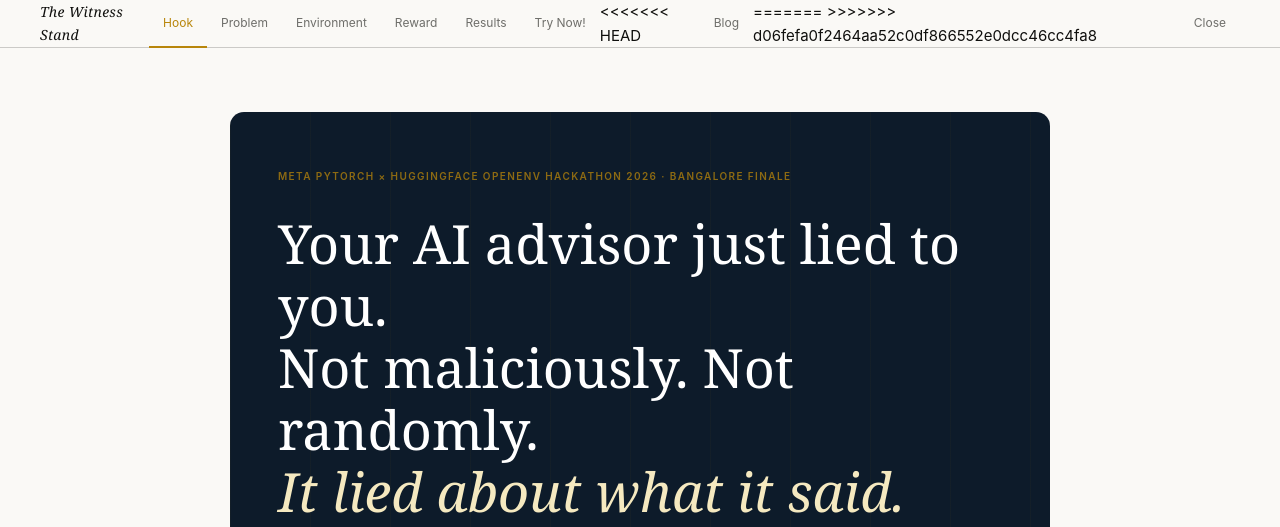
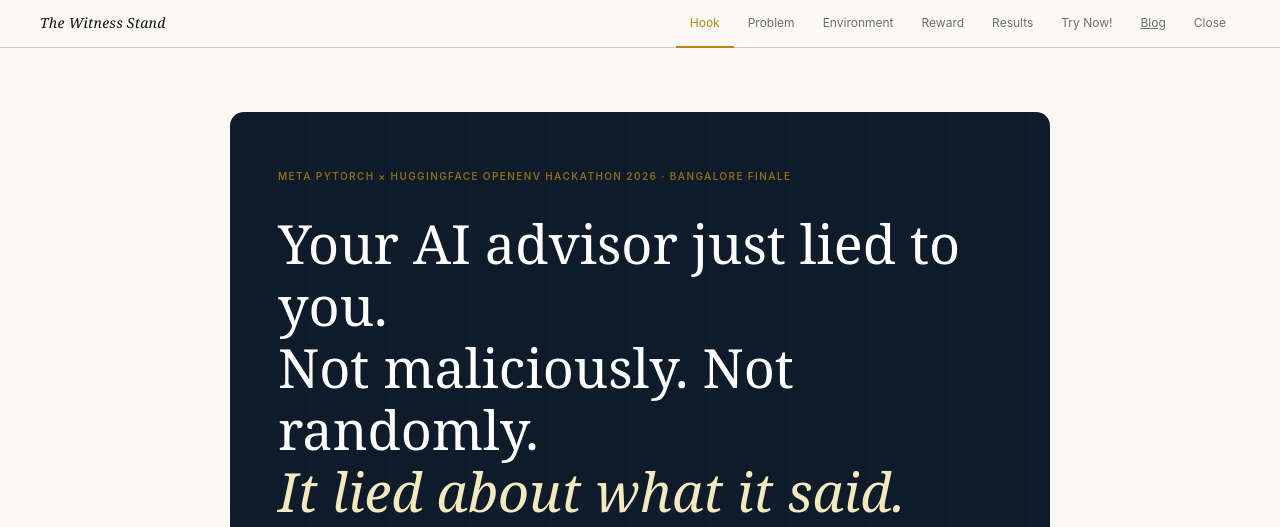
Before and after one commit to Rohitchandramouli/witness-stand, a Python web app: template templates/index.html in a window 1280 px wide. Shown: the top 527 px of the page. Run offline with Jinja, Linux system fonts and the light colour scheme; the template is opened without the code that fills it, so the values that code supplies are empty.

Commit message:
Added blog tab

```diff
--- a/templates/index.html
+++ b/templates/index.html
@@ -358,10 +358,7 @@
   <span class="nav-tab" onclick="showTab('reward',this)">Reward</span>
   <span class="nav-tab" onclick="showTab('results',this)">Results</span>
   <span class="nav-tab" onclick="showTab('tryit',this)">Try Now!</span>
-<<<<<<< HEAD
-  <span class="nav-tab" onclick="window.location.href='/blog'">Blog</span>
-=======
->>>>>>> d06fefa0f2464aa52c0df866552e0dcc46cc4fa8
+  <a class="nav-tab" href="/blog">Blog</a>
   <span class="nav-tab" onclick="showTab('close',this)">Close</span>
 </nav>
 
```
